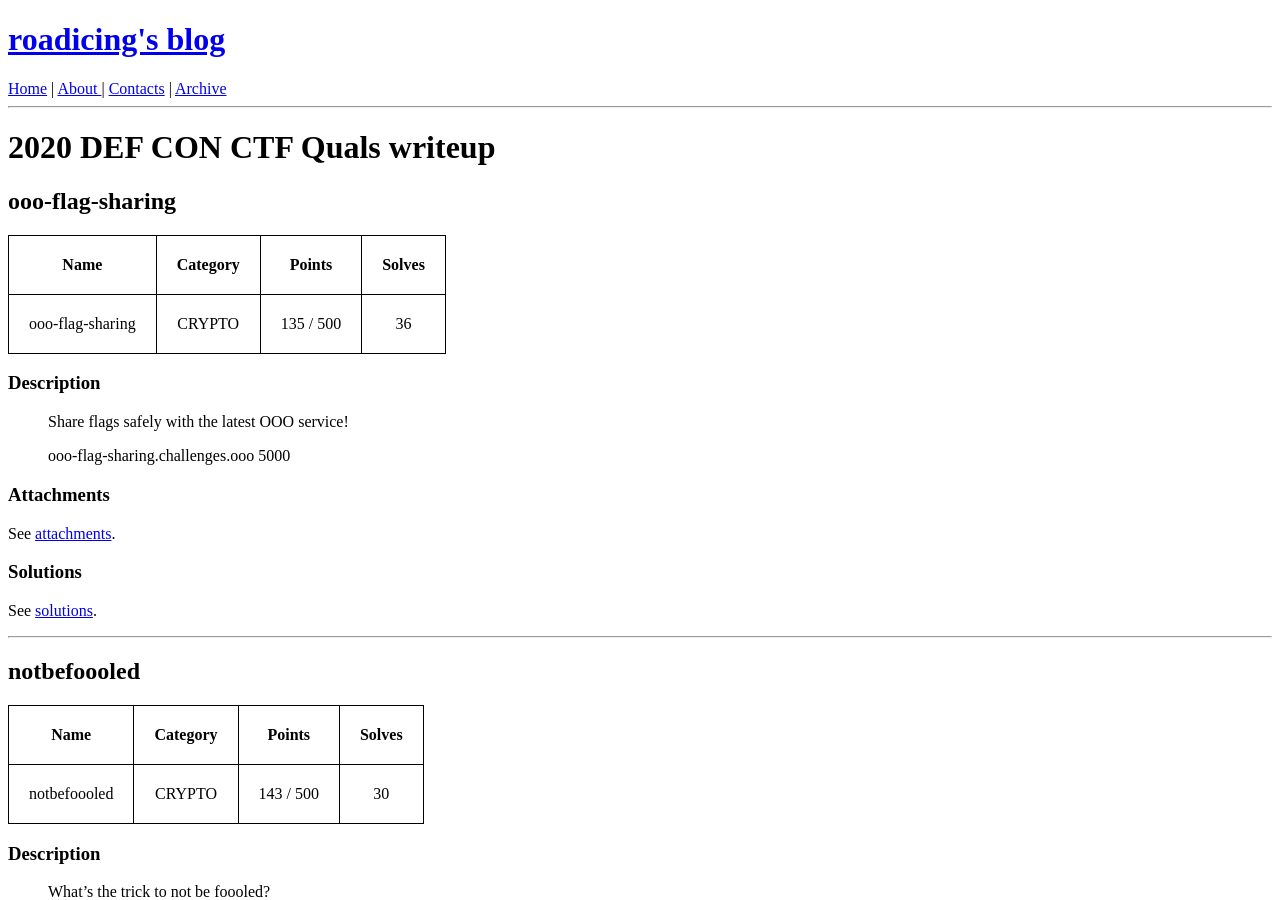
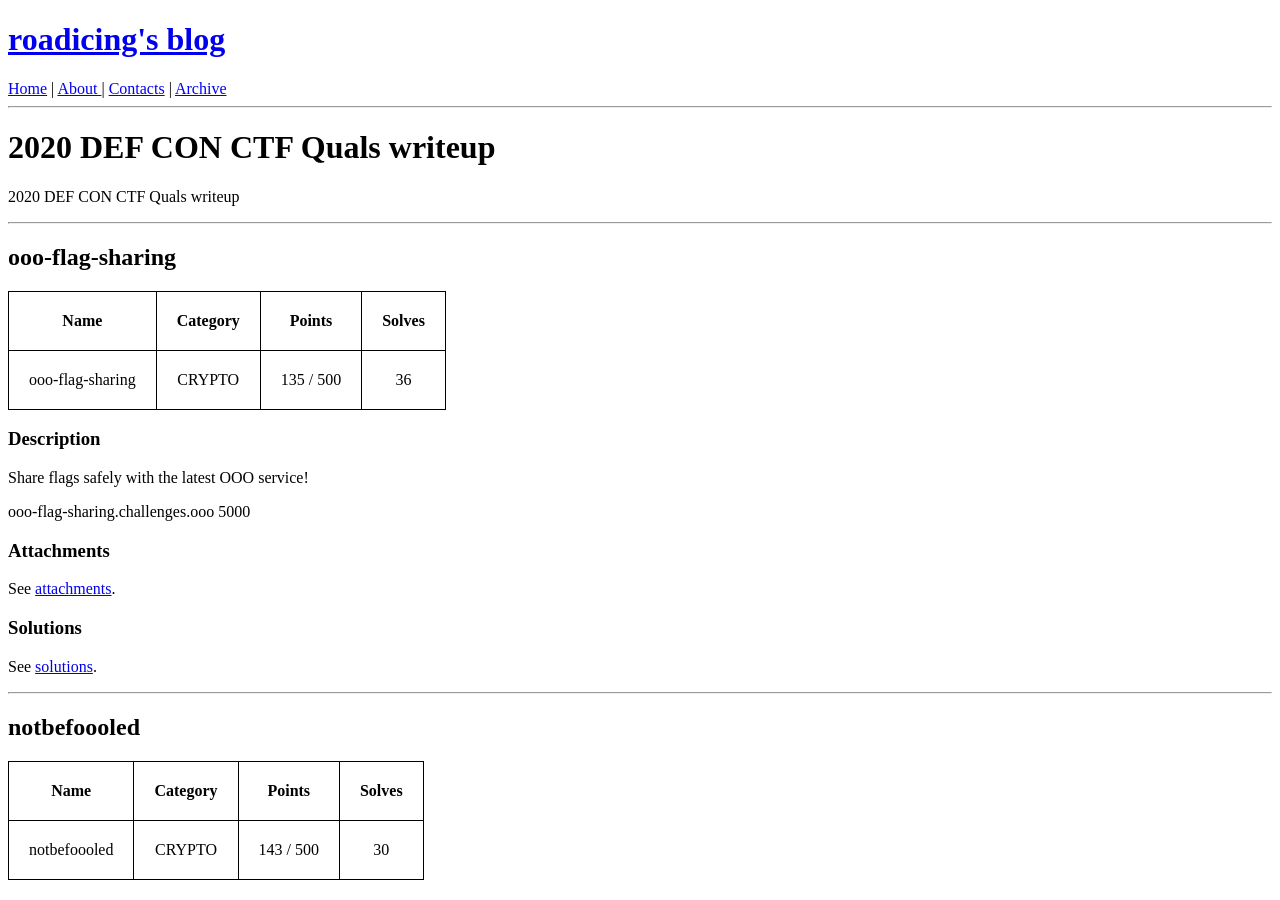
Before and after one commit to Roadicing/Roadicing.github.io, a Jekyll site: the page built from _posts/2020-05-20-defconctf-quals-writeup.md, in a window 1280 px wide and 900 px high. Built offline with Jekyll 4.4.1, drawn with Linux system fonts in a browser that asks for light colours.

Commit message:
Update 2020-05-20-defconctf-quals-writeup.md

```diff
--- a/_posts/2020-05-20-defconctf-quals-writeup.md
+++ b/_posts/2020-05-20-defconctf-quals-writeup.md
@@ -3,6 +3,10 @@ layout: post
 title:  "2020 DEF CON CTF Quals writeup"
 date:   2020-05-20 12:23:31 +0800
 ---
+
+2020 DEF CON CTF Quals writeup
+
+***
 
 ## ooo-flag-sharing
 
@@ -11,9 +15,9 @@ date:   2020-05-20 12:23:31 +0800
 |  ooo-flag-sharing  |  CRYPTO  |  135 / 500  |  36  |
 
 ### Description
-> Share flags safely with the latest OOO service!
->
-> ooo-flag-sharing.challenges.ooo 5000
+Share flags safely with the latest OOO service!
+
+ooo-flag-sharing.challenges.ooo 5000
 
 ### Attachments
 See [attachments](https://github.com/roadicing/ctf-writeups/tree/main/2020/defconctf-quals/ooo-flag-sharing/attachments).
@@ -30,9 +34,9 @@ See [solutions](https://github.com/roadicing/ctf-writeups/tree/main/2020/defconc
 |  notbefoooled  |  CRYPTO  |  143 / 500  |  30  |
 
 ### Description
-> What's the trick to not be foooled?
->
-> notbefoooled.challenges.ooo 5000
+What's the trick to not be foooled?
+
+notbefoooled.challenges.ooo 5000
 
 ### Attachments
 See [attachments](https://github.com/roadicing/ctf-writeups/tree/main/2020/defconctf-quals/notbefoooled/attachments).
@@ -49,9 +53,9 @@ See [solutions](https://github.com/roadicing/ctf-writeups/tree/main/2020/defconc
 |  coooppersmith  |  REV & CRYPTO  |  130 / 500  |  41  |
 
 ### Description
-> I was told by a cooopersmith that I should send hackers encrypted messages because it is secure.
->
-> coooppersmith.challenges.ooo 5000
+I was told by a cooopersmith that I should send hackers encrypted messages because it is secure.
+
+coooppersmith.challenges.ooo 5000
 
 ### Attachments
 See [attachments](https://github.com/roadicing/ctf-writeups/tree/main/2020/defconctf-quals/coooppersmith/attachments).
```
